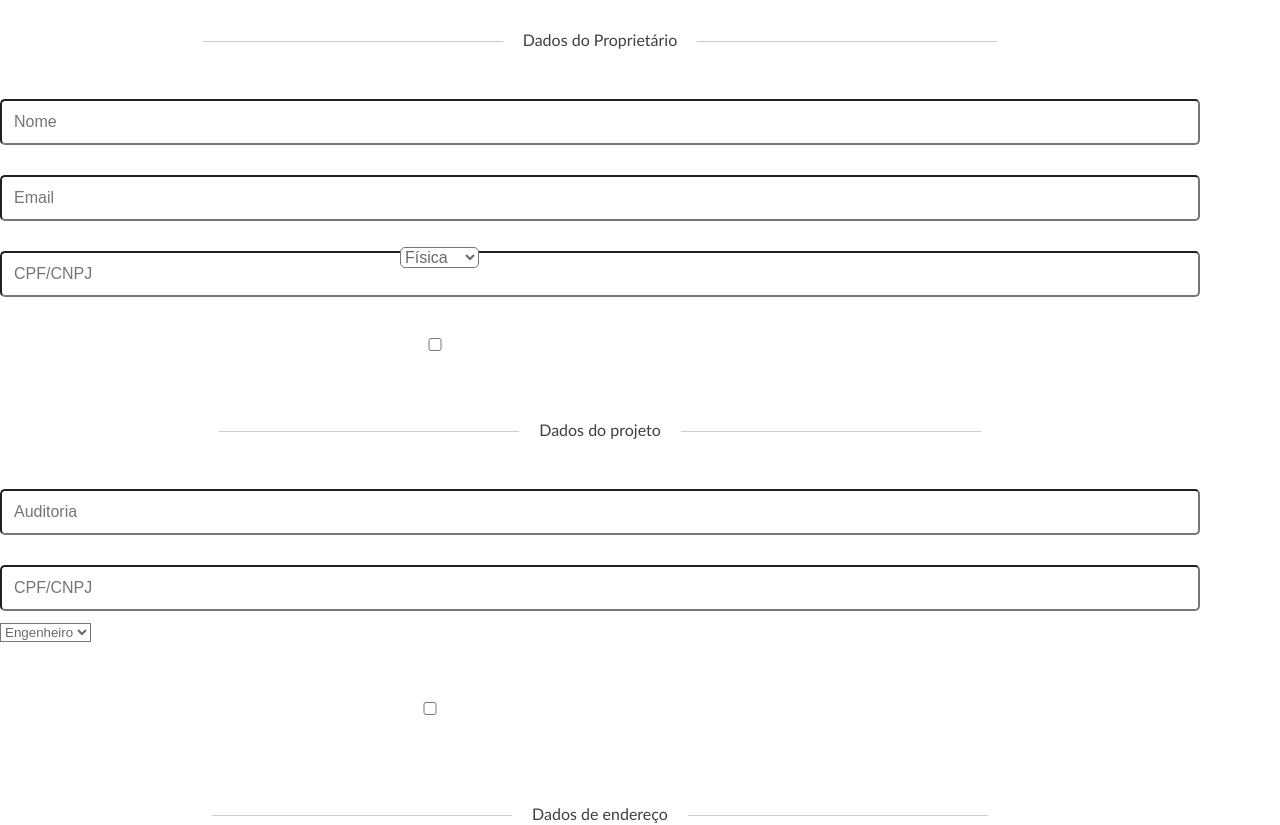
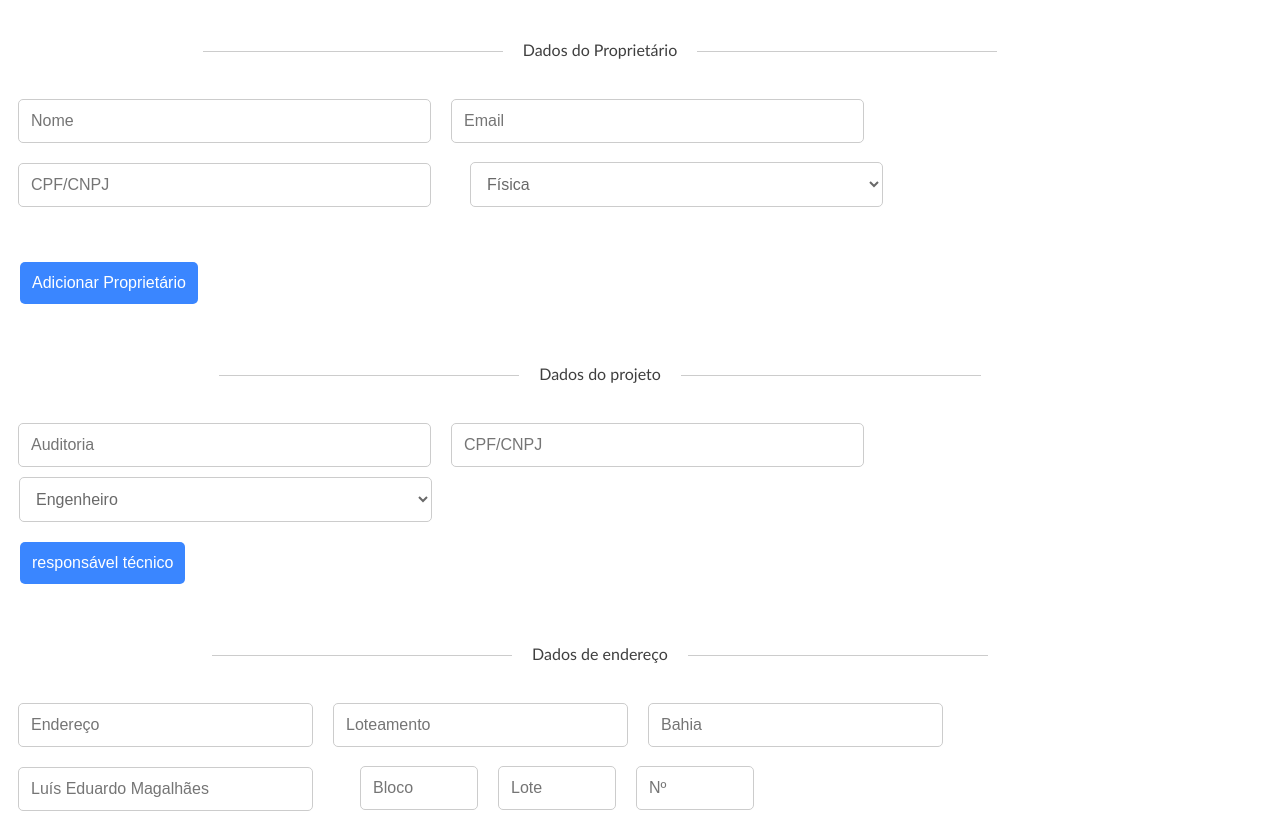
Before and after one commit to daniell0l/urbanismo-web, a React (Vite) app: page /AlvaraRegularizacao in a window 1280 px wide. Shown: the top 825 px of the page. Built offline with nearby package versions, Linux system fonts and the light colour scheme; the HTML template or start-up script is replaced by a standard one.

Commit message:
importação de componente

```diff
--- a/src/screens/alvaraConstrucao/style.css
+++ b/src/screens/alvaraConstrucao/style.css
@@ -1,4 +1,4 @@
-#container {
+/* #container {
   max-width: 1200px;
   width: 100%;
   height: 100vh;
@@ -249,4 +249,4 @@
   .DadosEndereco select {
     margin-right: 0;
   }
-}
+} */
--- a/src/screens/alvaraRegularizacao/index.tsx
+++ b/src/screens/alvaraRegularizacao/index.tsx
@@ -1,6 +1,8 @@
 import React, { useState } from "react";
 import "./style.css";
 import AdicionarPavimentoButton from "../../components/buttonAddBasement";
+import AddProprietarioButton from "../../components/AddOwner";
+import AddTechinical from "../../components/AddTechinical";
 
 interface CadastroFormProps {
   onSubmit: (data: CadastroFormData) => void;
@@ -133,54 +135,6 @@ const CadastroForm: React.FC<CadastroFormProps> = ({ onSubmit }) => {
     });
   };
 
-  const handleAdicionarProprietarioChange = (
-    event: React.ChangeEvent<HTMLInputElement>
-  ) => {
-    const { checked } = event.target;
-    setFormData({
-      ...formData,
-      adicionarProprietario: checked,
-    });
-  };
-
-  const handleProprietarioChange = (
-    event: React.ChangeEvent<HTMLInputElement>
-  ) => {
-    const { name, value } = event.target;
-    setFormData({
-      ...formData,
-      proprietario: {
-        ...formData.proprietario,
-        [name]: value,
-      },
-    });
-  };
-
-  const handleResponsavelTecnicoChange = (
-    event: React.ChangeEvent<HTMLInputElement>
-  ) => {
-    const { checked } = event.target;
-    setFormData({
-      ...formData,
-      responsibleTechnical: checked,
-    });
-  };
-
-  const handleResponsavelChange = (
-    event:
-      | React.ChangeEvent<HTMLInputElement>
-      | React.ChangeEvent<HTMLSelectElement>
-  ) => {
-    const { name, value } = event.target;
-    setFormData({
-      ...formData,
-      responsible: {
-        ...formData.responsible,
-        [name]: value,
-      },
-    });
-  };
-
   const handleLandSituation = (event: React.ChangeEvent<HTMLSelectElement>) => {
     const { value } = event.target;
     setFormData({
@@ -197,7 +151,7 @@ const CadastroForm: React.FC<CadastroFormProps> = ({ onSubmit }) => {
   return (
     <form onSubmit={handleSubmit}>
       <div id="container">
-        <div className="DadosProprietario">
+        <div className="dadosProprietario">
           <span className="line-with-name">Dados do Proprietário</span>
           <div className="flex-container">
             <input
@@ -232,42 +186,11 @@ const CadastroForm: React.FC<CadastroFormProps> = ({ onSubmit }) => {
               <option value="Jurídica">Jurídica</option>
             </select>
           </div>
-          <div className="checkboxOwner">
-            <input
-              type="checkbox"
-              name="adicionarProprietario"
-              checked={formData.adicionarProprietario}
-              onChange={handleAdicionarProprietarioChange}
-            />
-            <span>Adicionar proprietário</span>
+          <div className="adicionarProprietario">
+            <AddProprietarioButton></AddProprietarioButton>
           </div>
-          {formData.adicionarProprietario && (
-            <div className="flex-container">
-              <input
-                type="text"
-                placeholder="Nome"
-                name="nome"
-                value={formData.proprietario.nome}
-                onChange={handleProprietarioChange}
-              />
-              <input
-                type="email"
-                placeholder="Email"
-                name="email"
-                value={formData.proprietario.email}
-                onChange={handleProprietarioChange}
-              />
-              <input
-                type="text"
-                placeholder="CPF/CNPJ"
-                name="cpfCnpj"
-                value={formData.proprietario.cpfCnpj}
-                onChange={handleProprietarioChange}
-              />
         </div>
-          )}
-        </div>
-        <div className="DadosProprietario">
+        <div className="dadosProjeto">
           <span className="line-with-name">Dados do projeto</span>
           <div className="flex-container">
             <input
@@ -295,40 +218,9 @@ const CadastroForm: React.FC<CadastroFormProps> = ({ onSubmit }) => {
               <option value="Jurídica">Arquiteto</option>
             </select>
           </div>
-          <div className="checkboxTechnical">
-            <input
-              type="checkbox"
-              name="adicionar"
-              checked={formData.responsibleTechnical}
-              onChange={handleResponsavelTecnicoChange}
-            />
-            <span>Responsável técnico</span>
+          <div className="adicionarTechinical">
+            <AddTechinical></AddTechinical>
           </div>
-          {formData.responsibleTechnical && (
-            <div className="flex-container">
-              <input
-                type="text"
-                placeholder="Nome"
-                name="nome"
-                value={formData.proprietario.nome}
-                onChange={handleResponsavelChange}
-              />
-              <input
-                type="email"
-                placeholder="Email"
-                name="email"
-                value={formData.proprietario.email}
-                onChange={handleResponsavelChange}
-              />
-              <input
-                type="text"
-                placeholder="CPF/CNPJ"
-                name="cpfCnpj"
-                value={formData.proprietario.cpfCnpj}
-                onChange={handleResponsavelChange}
-              />
-            </div>
-          )}
         </div>
         <div className="DadosEndereco">
           <span className="line-with-name">Dados de endereço</span>
@@ -346,8 +238,10 @@ const CadastroForm: React.FC<CadastroFormProps> = ({ onSubmit }) => {
             value={formData.subdivision}
             onChange={handleInputChange}
           />
+          <input readOnly type="text" placeholder="Bahia" />
+          <input readOnly type="text" placeholder="Luís Eduardo Magalhães" />
+          <div className="min-Address">
             <input
-            className="min-Address"
               type="text"
               placeholder="Bloco"
               name="block"
@@ -355,7 +249,6 @@ const CadastroForm: React.FC<CadastroFormProps> = ({ onSubmit }) => {
               onChange={handleInputChange}
             />
             <input
-            className="min-Address"
               type="text"
               placeholder="Lote"
               name="lot"
@@ -363,15 +256,13 @@ const CadastroForm: React.FC<CadastroFormProps> = ({ onSubmit }) => {
               onChange={handleInputChange}
             />
             <input
-            className="min-Address"
               type="text"
               placeholder="Nº"
               name="number"
               value={formData.number}
               onChange={handleInputChange}
             />
-          <input readOnly type="text" placeholder="Bahia" />
-          <input readOnly type="text" placeholder="Luís Eduardo Magalhães" />
+          </div>
         </div>
         <div className="dadosTerreno">
           <span className="line-with-name">Dados do terreno</span>
@@ -429,27 +320,19 @@ const CadastroForm: React.FC<CadastroFormProps> = ({ onSubmit }) => {
             readOnly
             value={formData.calculateTotal}
           />
-          <label
-          className="AddBasementeLabel"
-          >
+          <label className="AddBasementeLabel">
             Área construir - Pavimento Térreo(m²)
             <AdicionarPavimentoButton></AdicionarPavimentoButton>
           </label>
-          <label
-          className="AddBasementeLabel"
-          >
+          <label className="AddBasementeLabel">
             Área Subsolo a Construir(m²)
             <AdicionarPavimentoButton></AdicionarPavimentoButton>
           </label>
-          <label
-          className="AddBasementeLabel"
-          >
+          <label className="AddBasementeLabel">
             Área Subsolo Existente(m²)
             <AdicionarPavimentoButton></AdicionarPavimentoButton>
           </label>
-          <label
-          className="AddBasementeLabel"
-          >
+          <label className="AddBasementeLabel">
             Área Deck ou Piscina
             <AdicionarPavimentoButton></AdicionarPavimentoButton>
           </label>
--- a/src/screens/alvaraRegularizacao/style.css
+++ b/src/screens/alvaraRegularizacao/style.css
@@ -3,123 +3,125 @@
   width: 100%;
   height: 100vh;
   background: #fff;
-  font-family: "Trebuchet MS", "Lucida Sans Unicode", "Lucida Grande", "Lucida Sans", Arial, sans-serif;
+  font-family: "Trebuchet MS", "Lucida Sans Unicode", "Lucida Grande",
+    "Lucida Sans", Arial, sans-serif;
 }
 
-.DadosProjeto,
+select {
+  background: #fff;
+  color: #696969;
+  border: 1px solid #ccc;
+}
+
+.dadosProprietario,
+.dadosProjeto,
 .DadosEndereco {
   width: 100%;
+  height: auto;
   padding: 10px;
   box-sizing: border-box;
 }
 
-.SelectTipoPessoa {
-  display: inline;
+.dadosProprietario .flex-container,
+.dadosProjeto .flex-container,
+.DadosEndereco .flex-container {
+  display: flex;
+  flex-wrap: wrap;
 }
 
-.SelectTipoPessoa select{
-  border-radius: 5px;
-  font-size: 1em;
-  position: relative;
-  top: -60px;
-  left: 400px;
-  color: #696969;
-  background: #fff;
-}
-
-.SelectTipoPessoa option{
-  background-color: #fff;
-}
-
-
-.DadosProprietario input,
-.DadosProjeto input,
-.DadosEndereco input,
-.DadosProjeto select,
-.DadosEndereco select {
-  color: #696969;
-  background: #fff;
-  width: 100%;
+.dadosProprietario .SelectTipoPessoa select {
+  width: 35%;
   padding: 12px;
-  margin-top: 20px;
+  top: -55px;
+  left: 440px;
   border-radius: 5px;
   margin-bottom: 10px;
   font-size: 1em;
+  margin-left: 20px;
+  position: relative;
+  right: 12px;
+  float: left;
 }
 
-.checkboxOwner {
-  display: block;
+.dadosProjeto .SelectTechinical select {
+  width: 35%;
+  padding: 12px;
+  top: 0px;
+  left: -11px;
+  border-radius: 5px;
+  margin-bottom: 10px;
+  font-size: 1em;
+  margin-left: 20px;
+  position: relative;
+  right: 12px;
 }
 
-.checkboxOwner span{
+.dadosProprietario input,
+.dadosProjeto input,
+.DadosEndereco input {
+  width: 35%;
+  padding: 12px;
+  margin-top: 10px;
+  border-radius: 5px;
+  margin-bottom: 10px;
+  font-size: 1em;
+  border: 1px solid #ccc;
+  margin-left: 20px;
   position: relative;
-  right: 330px;
-  top: -10px;
+  right: 12px;
 }
 
-.checkboxOwner input{
-  position: relative;
-  right: 165px;
-  top: -10px;
-}
-
-.checkboxResponsabile {
-  flex-direction: row;
-}
-
-.checkboxResponsabile input{
+.DadosEndereco input {
+  width: 25%;
   margin-bottom: 10px;
 }
 
-.checkboxResponsabile input:checked{
-  display: flex;
-  flex-direction: row;
-  justify-content: center;
+.min-Address input {
+  width: 10%;
+  position: relative;
+  top: -65px;
+  left: 330px;
 }
 
-.DadosProprietario {
-  height: auto;
+.adicionarProprietario {
+  width: 100%;
+  display: flex;
+  flex-wrap: wrap;
 }
 
-.Reponsabile input, .Reponsabile select {
-  margin: 5px;
+.adicionarProprietario input {
+  width: 40%;
+  padding: 12px;
+  margin-top: -50px;
+  border-radius: 5px;
+  margin-bottom: 30px;
+  font-size: 1em;
+  border: 1px solid hsl(0, 0%, 80%);
+  margin-left: 20px;
 }
 
-.SelectTechinical select {
-  color: #696969;
-  background: #fff;
+.adicionarProprietario button {
+  padding: 12px;
+  margin-top: -50px;
+  border-radius: 5px;
+  margin-bottom: 10px;
+  font-size: 1em;
+  margin-left: 10px;
+  background: #3a86ff;
+  color: #fff;
+  border: none;
 }
 
-.checkboxResponsabile input{
-  display: flex;
-  flex-direction: column;
-  align-items: center;
-}
-
-.checkboxTechnical {
-  position: relative;
-  right: 170px;
-  top: 40px;
-  padding-bottom: 60px;
-}
-
-.checkboxTechnical span{
-  position: relative;
-  right: 165px;
-  padding-bottom: 60px;
-
-}
-
-.propritarioButton {
+.adicionarTechinical button {
+  padding: 12px;
+  margin-top: 10px;
+  border-radius: 5px;
+  margin-bottom: 10px;
+  font-size: 1em;
+  margin-left: 10px;
+  background: #3a86ff;
+  color: #fff;
   border: none;
-  font-size: 1em;
-  color: #fff;
-  cursor: pointer;
-  text-transform: uppercase;
-  border-radius: 5px;
-  position: relative;
-  top: 150px;
-  left: -10px;
 }
 
 .DadosEndereco button {
@@ -134,7 +136,7 @@
   margin-bottom: 10px;
 }
 
-.dadosTerreno select{
+.dadosTerreno select {
   width: 35%;
   padding: 12px;
   margin-top: 20px;
@@ -147,16 +149,16 @@
   float: left;
   color: #696969;
   background: #fff;
-  border:1px solid #ccc;
+  border: 1px solid #ccc;
 }
 
-.dadosTerreno select option{
+.dadosTerreno select option {
   font-size: 1em;
   color: #696969;
   background: #fff;
 }
 
-.dadosTerreno input{
+.dadosTerreno input {
   width: 35%;
   padding: 12px;
   margin-top: 10px;
@@ -174,7 +176,7 @@
   height: auto;
 }
 
-.AddBasementeLabel input{
+.AddBasementeLabel input {
   width: 100%;
   padding: 12px;
   margin-top: 10px;
@@ -209,7 +211,6 @@
   margin-top: 10px;
 }
 
-
 .RegistrationProcessButton {
   padding: 15px 50px;
   background: #3a86ff;
@@ -221,6 +222,8 @@
   border-radius: 5px;
   margin-bottom: 10px;
   margin-top: 50px;
+  position: relative;
+  left: 445px;
 }
 
 .RegistrationProcessButton:hover,
--- a/src/screens/condominio/style.css
+++ b/src/screens/condominio/style.css
@@ -1,4 +1,4 @@
-#container {
+/* #container {
   max-width: 1200px;
   width: 100%;
   height: 100vh;
@@ -249,4 +249,4 @@
   .DadosEndereco select {
     margin-right: 0;
   }
-}
+} */
```
Lines whose indentation alone changed are shown as unchanged.
